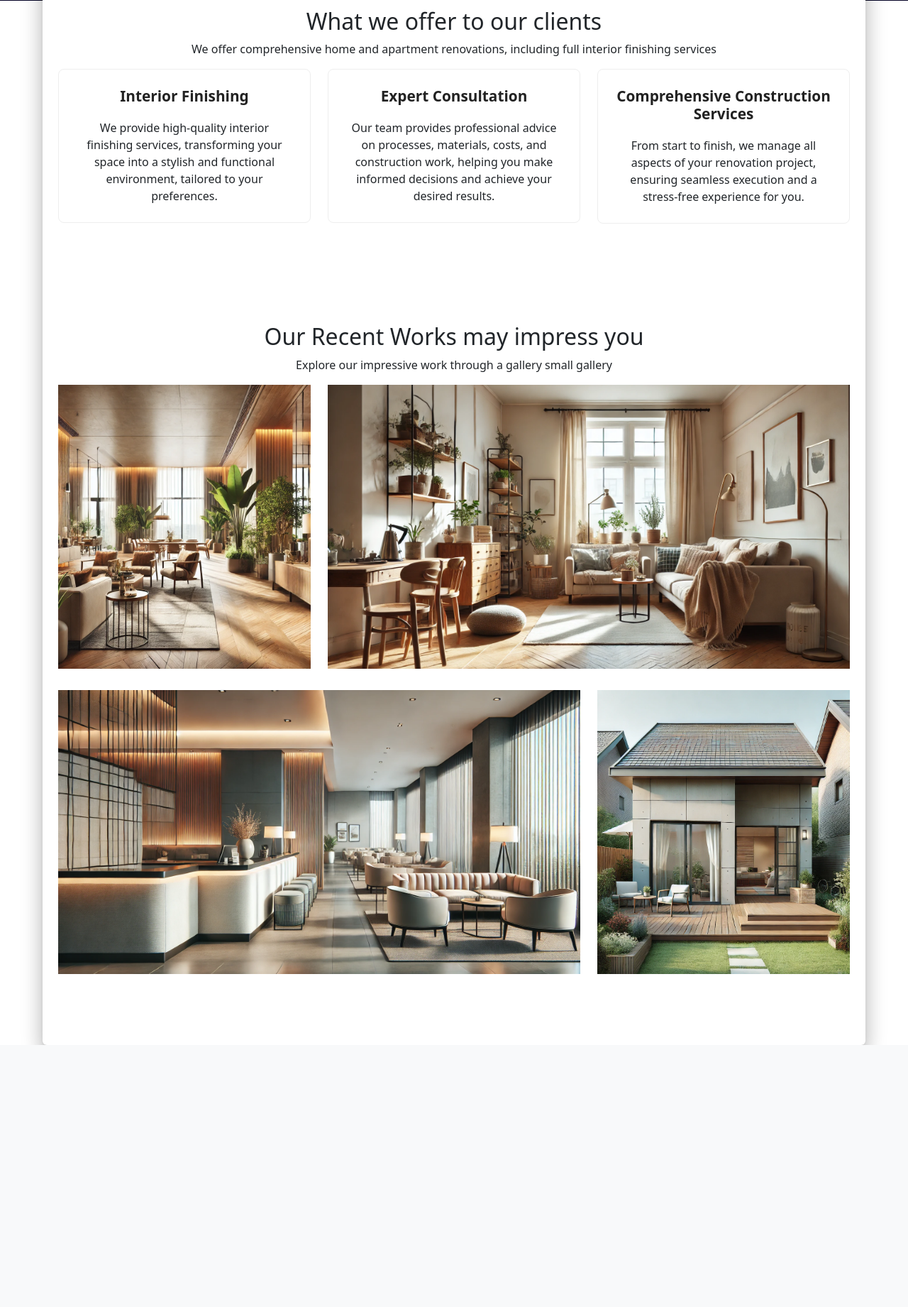
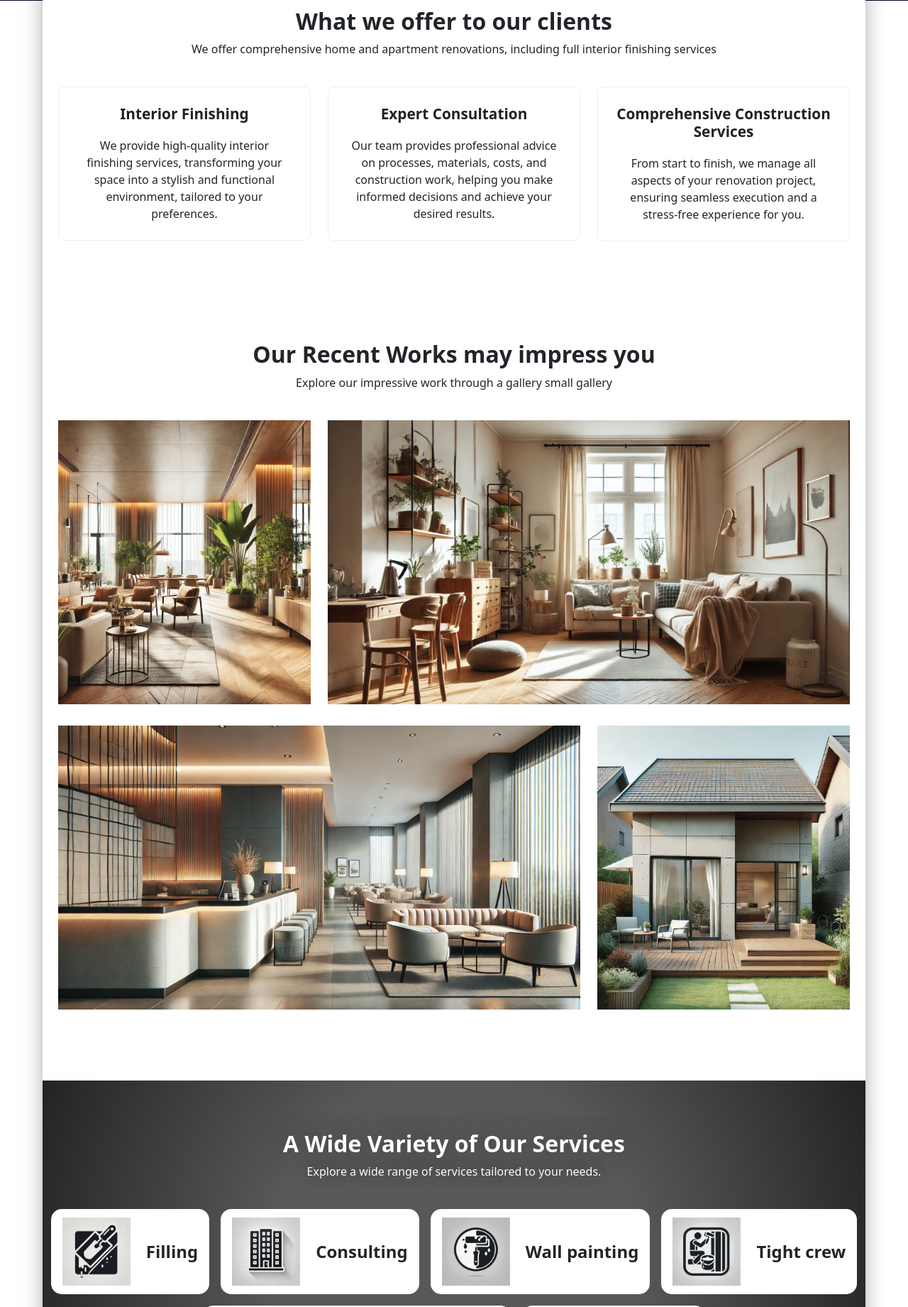
Before and after one commit to Mussorable/top_design_building, a Flask app: page / in a window 1280 px wide. Shown: the part 639-2480 px from the top of the page at 71% size. Before the commit the page ends 2111 px from the top, so only its background shows below. Run offline with Flask 3, Linux system fonts and the light colour scheme; some libraries are stand-ins or nearby versions.

Commit message:
added a section f recent works and our services

```diff
--- a/app/static/css/styles.css
+++ b/app/static/css/styles.css
@@ -20,10 +20,6 @@
   100% {
     transform: translateX(0);
   }
-}
-
-*, ::after, ::before {
-    box-sizing: border-box;
 }
 
 html {
@@ -55,6 +51,11 @@ textarea::-webkit-scrollbar {
 .section-dark {
     background: rgb(88,88,88);
     background: radial-gradient(circle, rgba(88,88,88,1) 13%, rgba(88,88,88,1) 41%, rgba(35,35,35,1) 100%);
+}
+
+.section-orange {
+    background: rgb(241,118,80);
+    background: radial-gradient(circle, rgba(241,118,80,1) 13%, rgba(219,82,40,1) 41%, rgba(182,65,29,1) 100%);
 }
 
 .option-small-block {
@@ -184,16 +185,19 @@ textarea::-webkit-scrollbar {
     margin-left: 25px;
 }
 
+.cloud {
+    transition: all 0.2s ease;
+}
+
+.cloud:hover {
+    transform: scale(1.05);
+}
+
 .single-offer {
     text-align: center;
     border: 1px solid #eee;
     border-radius: 8px;
     padding: 25px;
-    transition: all 0.2s ease;
-}
-
-.single-offer:hover {
-    transform: scale(1.05);
 }
 
 .single-offer:hover > a > h4 {
@@ -214,6 +218,10 @@ textarea::-webkit-scrollbar {
     margin-bottom: 20px;
     font-weight: 600;
     font-size: 1.3rem;
+}
+
+.main-offer {
+    font-weight: 600;
 }
 
 .main-section-preview-image {
@@ -281,6 +289,35 @@ textarea::-webkit-scrollbar {
     font-size: 6.2rem;
     font-weight: 600;
     text-shadow: 0 0 0 #000, 0 0 1em #000;
+}
+
+.small-shadow {
+    text-shadow: 0 0 0 #404040, 0 0 1em #404040;
+}
+
+.options-section {
+    justify-content: center;
+    align-items: stretch;
+    width: 100%;
+    height: auto;
+    grid-template-columns: repeat(auto-fill, 100px);
+    grid-template-rows: repeat(auto-fill, 100px);
+}
+
+.service-option {
+    background-color: #fff;
+    height: 120px;
+    align-items: center;
+    justify-content: center;
+    gap: 22px;
+    border-radius: 15px;
+    padding: 1rem;
+}
+
+.service-option > .option-name > p {
+    margin: 0;
+    font-weight: 600;
+    font-size: 24px;
 }
 
 .text-icon {
@@ -366,6 +403,10 @@ textarea::-webkit-scrollbar {
     display: flex;
     align-items: center;
     background-repeat: no-repeat;
+}
+
+.header-text {
+    margin-bottom: 25px;
 }
 
 .header-filter {
--- a/app/templates/index.html
+++ b/app/templates/index.html
@@ -31,21 +31,21 @@
                 </div>
                 <div class="row">
                     <div class="col-lg-4">
-                        <div class="single-offer">
+                        <div class="single-offer cloud">
                             <a href="#"><h4 class="offer-title">Interior Finishing</h4></a>
                             <p>We provide high-quality interior finishing services, transforming your space into a
                                 stylish and functional environment, tailored to your preferences.</p>
                         </div>
                     </div>
                     <div class="col-lg-4">
-                        <div class="single-offer">
+                        <div class="single-offer cloud">
                             <a href="#"><h4 class="offer-title">Expert Consultation</h4></a>
                             <p>Our team provides professional advice on processes, materials, costs, and construction
                                 work, helping you make informed decisions and achieve your desired results.</p>
                         </div>
                     </div>
                     <div class="col-lg-4">
-                        <div class="single-offer">
+                        <div class="single-offer cloud">
                             <a href="#"><h4 class="offer-title">Comprehensive Construction Services</h4></a>
                             <p>From start to finish, we manage all aspects of your renovation project,
                                 ensuring seamless execution and a stress-free experience for you.</p>
@@ -65,29 +65,91 @@
                 <div class="row">
                     <div class="col-lg-4">
                         <div class="intent-container">
-                            <div class="content">
+                            <div class="content cloud">
                                 <img class="content-image img-fluid d-block mx-auto" src="{{ url_for('static', filename='images/example_rw_1.webp') }}" alt="">
                             </div>
                         </div>
                     </div>
                     <div class="col-lg-8">
                         <div class="intent-container">
-                            <div class="content">
+                            <div class="content cloud">
                                 <img class="content-image img-fluid d-block mx-auto" src="{{ url_for('static', filename='images/example_rw_2.webp') }}" alt="">
                             </div>
                         </div>
                     </div>
                     <div class="col-lg-8">
                         <div class="intent-container">
-                            <div class="content">
+                            <div class="content cloud">
                                 <img class="content-image img-fluid d-block mx-auto" src="{{ url_for('static', filename='images/example_rw_3.webp') }}" alt="">
                             </div>
                         </div>
                     </div>
                     <div class="col-lg-4">
                         <div class="intent-container">
-                            <div class="content">
+                            <div class="content cloud">
                                 <img class="content-image img-fluid d-block mx-auto" src="{{ url_for('static', filename='images/example_rw_4.webp') }}" alt="">
+                            </div>
+                        </div>
+                    </div>
+                </div>
+            </div>
+        </div>
+        <div class="section section-dark">
+            <div class="row d-flex justify-content-center">
+                <div class="col-md-12 pb-40 header-text text-center">
+                    <h2 class="main-offer text-white small-shadow">A Wide Variety of Our Services</h2>
+                    <p class="text-white small-shadow">Explore a wide range of services tailored to your needs.</p>
+                </div>
+            </div>
+            <div class="row">
+                <div class="col-lg-12">
+                    <div class="d-flex gap-3 flex-wrap options-section">
+                        <div class="service-option d-flex">
+                            <div class="option-img-container">
+                                <img src="{{ url_for('static', filename='images/icon_filling.webp') }}" width="96px" height="96px" alt="Filling">
+                            </div>
+                            <div class="option-name">
+                                <p>Filling</p>
+                            </div>
+                        </div>
+                        <div class="service-option d-flex">
+                            <div class="option-img-container">
+                                <img src="{{ url_for('static', filename='images/icon_apartments.webp') }}" width="96px" height="96px" alt="Apartments">
+                            </div>
+                            <div class="option-name">
+                                <p>Consulting</p>
+                            </div>
+                        </div>
+                        <div class="service-option d-flex">
+                            <div class="option-img-container">
+                                <img src="{{ url_for('static', filename='images/icon-paint.webp') }}" width="96px" height="96px" alt="Wall Paint">
+                            </div>
+                            <div class="option-name">
+                                <p>Wall painting</p>
+                            </div>
+                        </div>
+                        <div class="service-option d-flex">
+                            <div class="option-img-container">
+                                <img src="{{ url_for('static', filename='images/icon_paint_2style.webp') }}" width="96px" height="96px" alt="Man paints wall">
+                            </div>
+                            <div class="option-name">
+                                <p>Tight crew</p>
+                            </div>
+                        </div>
+                        <div class="service-option d-flex">
+                            <div class="option-img-container">
+                                <img src="{{ url_for('static', filename='images/icon_things.webp') }}" width="96px" height="96px" alt="Buildings theme tools">
+                            </div>
+                            <div class="option-name">
+                                <p>Professional Equipment</p>
+                            </div>
+                        </div>
+                        <div class="service-option d-flex">
+                            <div class="option-img-container">
+                                <img src="{{ url_for('static', filename='images/icon_tool.webp') }}" width="96px" height="96px" alt="Building tool">
+                            </div>
+                            <div class="option-name">
+                                <p>Top tools</p>
                             </div>
                         </div>
                     </div>
```
Also changed, not shown: app/static/images/icon-paint.webp (added), app/static/images/icon_apartments.webp (added), app/static/images/icon_filling.webp (added), app/static/images/icon_light_hammer.webp (added), app/static/images/icon_paint_2style.webp (added), app/static/images/icon_things.webp (added), app/static/images/icon_tool.webp (added), app/static/images/icon_tools.webp (added).
